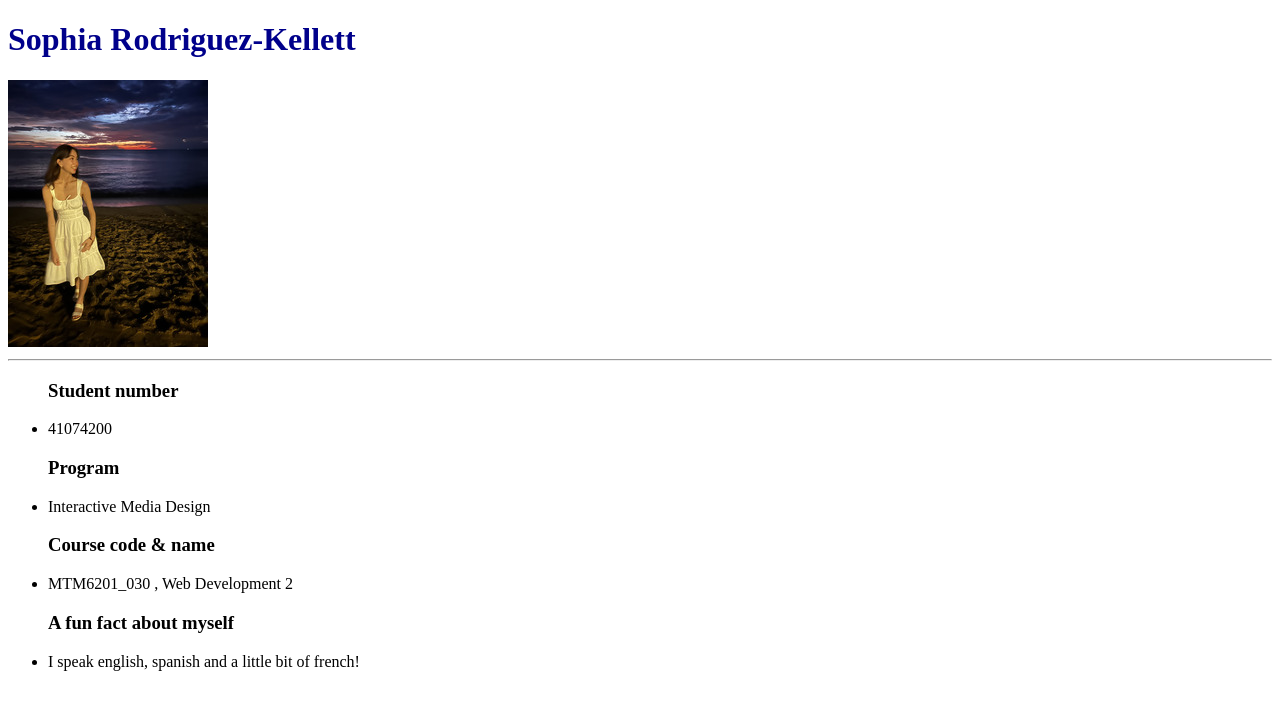
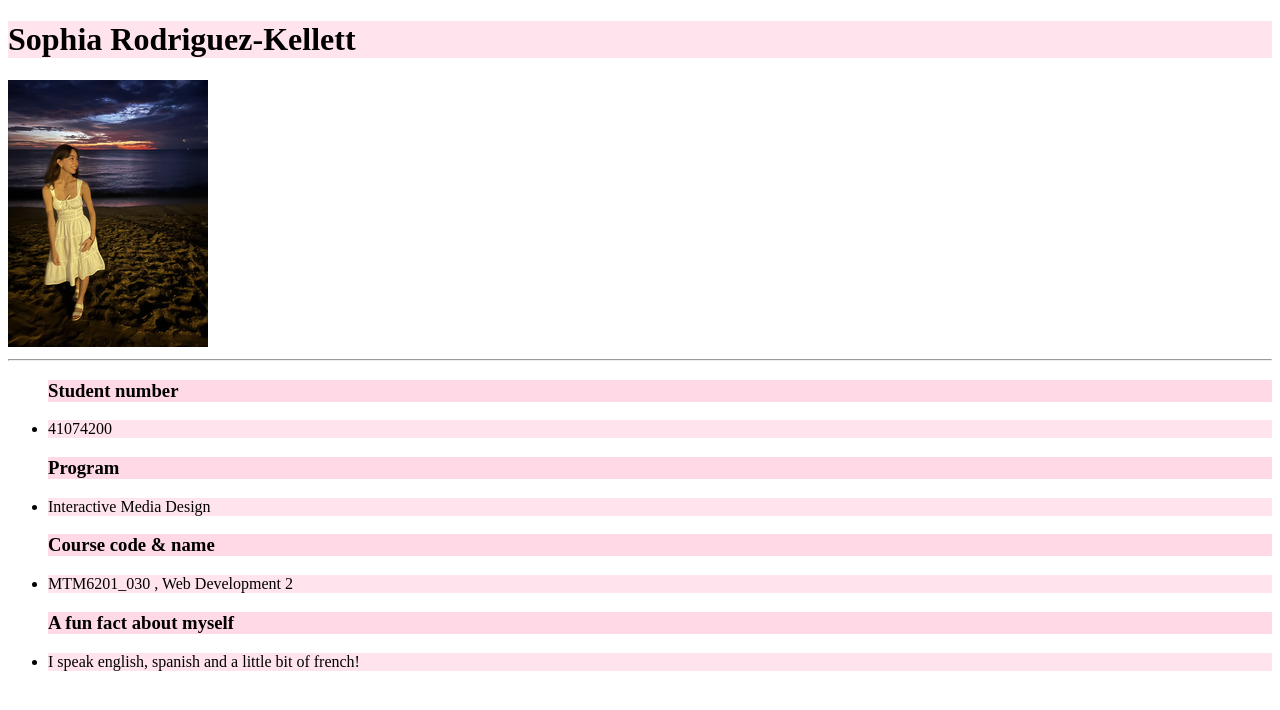
Before and after one commit to kell0787/mtm6201-week1, a plain HTML site: page index.html in a window 1280 px wide. Drawn offline with Linux system fonts and the light colour scheme.

Commit message:
adds css

```diff
--- a/css/main.css
+++ b/css/main.css
@@ -1,3 +1,12 @@
-.site-title {
-    color:darkblue
+header {
+    background-color: #ffe4ed;
 }
+
+li {
+    background-color:#ffe4ed;
+
+}
+
+h3 {
+    background-color: #ffd9e5;
+}
--- a/index.html
+++ b/index.html
@@ -11,7 +11,7 @@
 
 <body>
     <header>
-        <h1 class="site-title">Sophia Rodriguez-Kellett</h1>
+        <h1>Sophia Rodriguez-Kellett</h1>
     </header>
     <img src="images/sophia.jpg" alt="picture of me">
     <hr>
```
